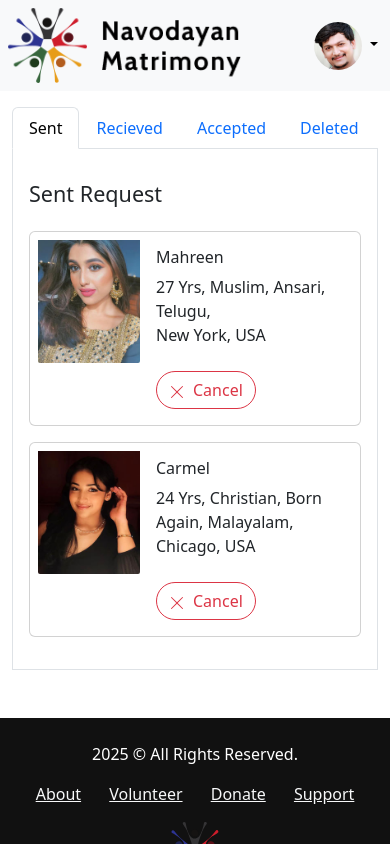
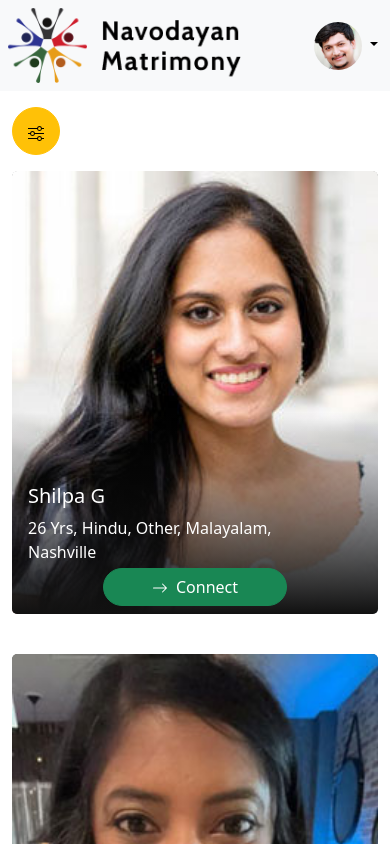
Before and after one commit to rjayaramegowda/honalu-react, a React (Vite) app: page / in a window 390 px wide. Shown: the top 844 px of the page. Built offline with nearby package versions, Linux system fonts and the light colour scheme.

Commit message:
mobile version added for filters

```diff
--- a/src/App.tsx
+++ b/src/App.tsx
@@ -7,7 +7,7 @@ import UserListCol from "./pages/UserListCol";
 const App = () => {
   return (
     <main className="row">
-      <Dashboard />
+      <ProfileListPage />
     </main>
   );
 };
--- a/src/pages/FilterList.tsx
+++ b/src/pages/FilterList.tsx
@@ -216,7 +216,7 @@ export const FilterList = ({}: Props) => {
   }
 
   return (
-    <div className="col-md-3 mb-3 bg-light p-3 d-none d-md-block">
+    <>
       <div className="card mb-3">
         <div className="card-header">Sort By</div>
         <ul className="list-group list-group-flush">
@@ -366,6 +366,6 @@ export const FilterList = ({}: Props) => {
           </li>
         </ul>
       </div>
-    </div>
+    </>
   );
 };
--- /dev/null
+++ b/src/pages/FilterListSM.tsx
@@ -0,0 +1,60 @@
+import React from "react";
+import { FilterList } from "./FilterList";
+
+const FilterListSM = () => {
+  return (
+    <>
+      <div className="col-md-3 mb-3 d-md-none d-block ">
+        <button
+          data-bs-toggle="modal"
+          data-bs-target="#exampleModal"
+          className="btn btn-warning rounded-circle"
+          type="button"
+          style={{ width: 48, height: 48 }}
+        >
+          <svg
+            xmlns="http://www.w3.org/2000/svg"
+            width={16}
+            height={16}
+            fill="currentColor"
+            className="bi bi-sliders"
+            viewBox="0 0 16 16"
+          >
+            <path
+              fillRule="evenodd"
+              d="M11.5 2a1.5 1.5 0 1 0 0 3 1.5 1.5 0 0 0 0-3M9.05 3a2.5 2.5 0 0 1 4.9 0H16v1h-2.05a2.5 2.5 0 0 1-4.9 0H0V3zM4.5 7a1.5 1.5 0 1 0 0 3 1.5 1.5 0 0 0 0-3M2.05 8a2.5 2.5 0 0 1 4.9 0H16v1H6.95a2.5 2.5 0 0 1-4.9 0H0V8zm9.45 4a1.5 1.5 0 1 0 0 3 1.5 1.5 0 0 0 0-3m-2.45 1a2.5 2.5 0 0 1 4.9 0H16v1h-2.05a2.5 2.5 0 0 1-4.9 0H0v-1z"
+            />
+          </svg>
+        </button>
+      </div>
+      {/* Modal */}
+      <div
+        className="modal fade"
+        id="exampleModal"
+        tabIndex={-1}
+        aria-labelledby="exampleModalLabel"
+        aria-hidden="true"
+      >
+        <div className="modal-dialog modal-dialog-scrollable">
+          <div className="modal-content">
+            <div className="modal-body">
+              <FilterList />
+            </div>
+            <div className="modal-footer">
+              <button
+                type="button"
+                className="btn btn-secondary rounded-pill px-3"
+                data-bs-dismiss="modal"
+              >
+                Close
+              </button>
+            </div>
+          </div>
+        </div>
+      </div>
+      {/* Modal Ends*/}
+    </>
+  );
+};
+
+export default FilterListSM;
--- a/src/pages/ProfileListPage.tsx
+++ b/src/pages/ProfileListPage.tsx
@@ -1,11 +1,16 @@
 import React from "react";
 import { FilterList } from "./FilterList";
 import UserListCol from "./UserListCol";
+import FilterListSM from "./FilterListSM";
 
 const ProfileListPage = () => {
   return (
     <>
-      <FilterList />
+      <FilterListSM />
+      <div className="col-md-3 mb-3 bg-light p-3 d-none d-md-block">
+        <FilterList />
+      </div>
+
       <UserListCol />
     </>
   );
```
